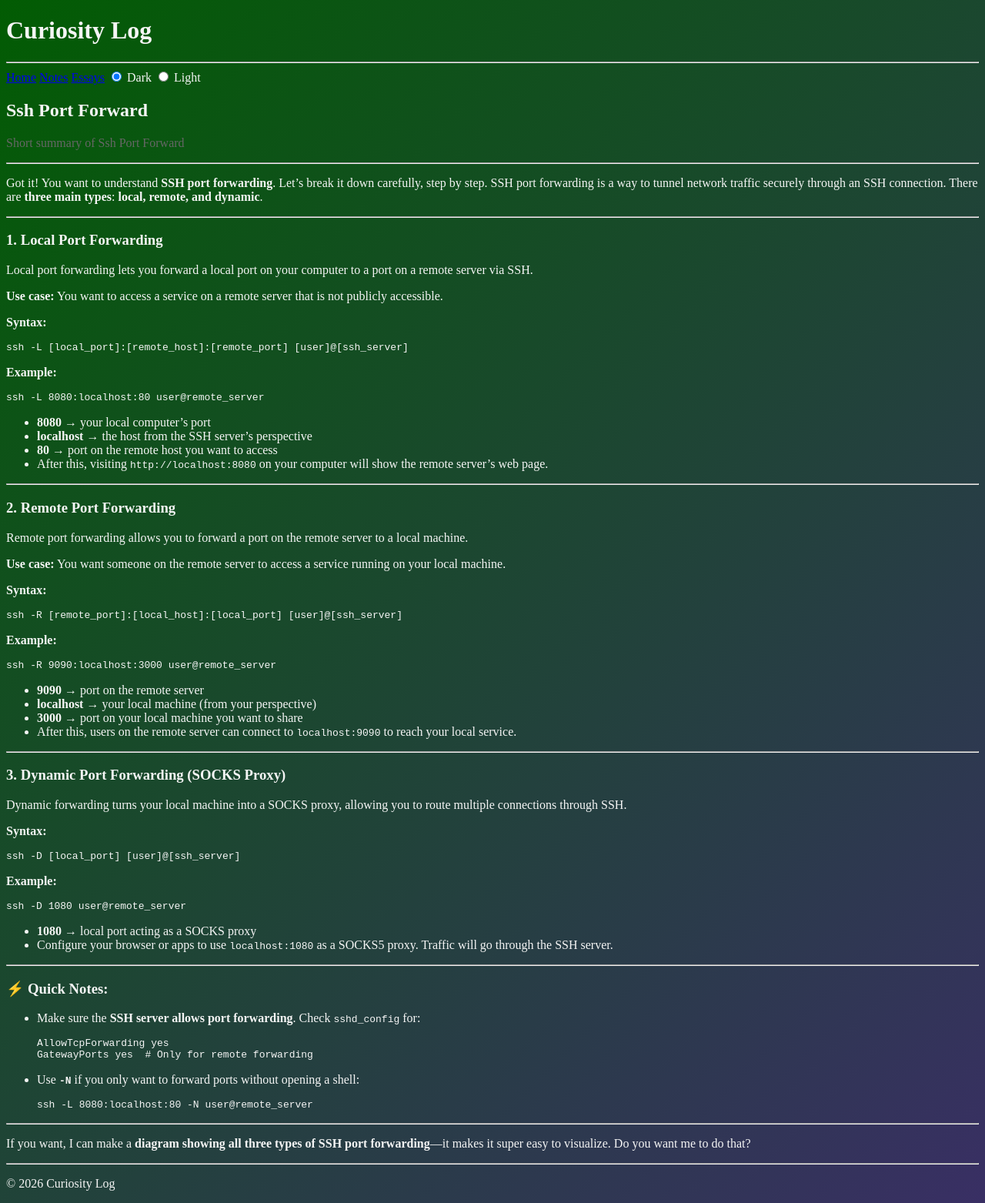
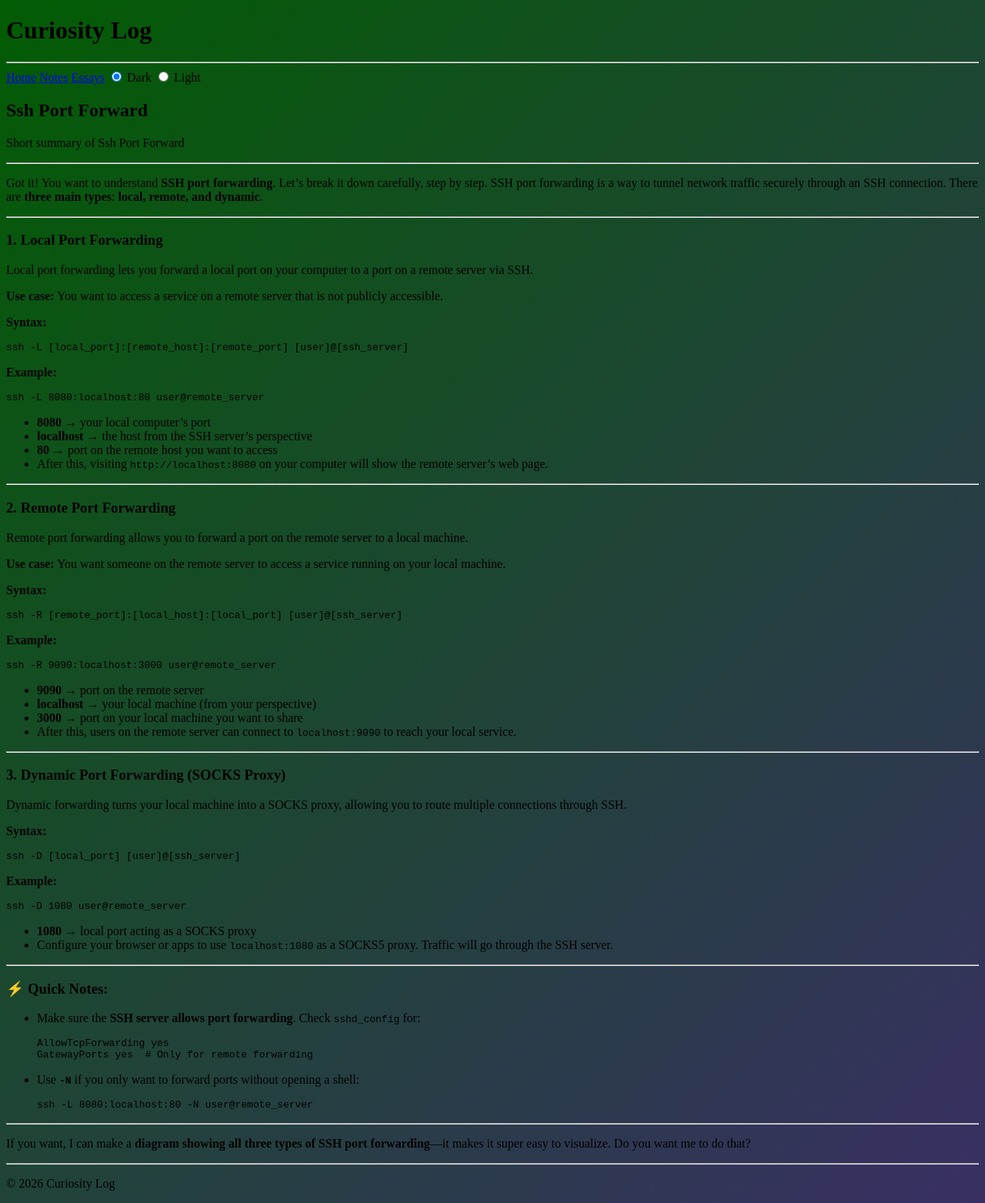
Before and after one commit to harshvermac5/curiosity, a Jekyll site: the page built from _notes/ssh-port-forward.md, in a window 1280 px wide. Shown: the whole page at 77% size. Built offline with Jekyll 4.4.1, drawn with Linux system fonts in a browser that asks for light colours.

Commit message:
fixing css and js

```diff
--- a/_layouts/default.html
+++ b/_layouts/default.html
@@ -11,18 +11,15 @@
   <header>
     <h1>{{ site.title }}</h1>
     <hr>
-      <nav>
+  <nav class="nav-bar">
     <a href="{{ site.baseurl }}/">Home</a>
     <a href="{{ site.baseurl }}/notes">Notes</a>
     <a href="{{ site.baseurl }}/essays">Essays</a>
     <label>
-			<input type="radio" name="themeMode" value="dark">
-			Dark
+      <input type="radio" name="themeMode" value="dark" checked> Dark
     </label>
-
     <label>
-			<input type="radio" name="themeMode" value="light">
-			Light
+      <input type="radio" name="themeMode" value="light"> Light
     </label>
   </nav>
 
--- a/_layouts/essay.html
+++ b/_layouts/essay.html
@@ -3,7 +3,7 @@ layout: default
 ---
 <article>
   <h1>{{ page.title }}</h1>
-  <p style="color: #666;">{{ page.description }}</p>
+  <p>{{ page.description }}</p>
   <hr>
   {{ content }}
 </article>
--- a/_layouts/note.html
+++ b/_layouts/note.html
@@ -3,7 +3,7 @@ layout: default
 ---
 <article>
   <h1>{{ page.title }}</h1>
-  <p style="color: #666;">{{ page.description }}</p>
+  <p>{{ page.description }}</p>
   <hr>
   {{ content }}
 </article>
--- a/assets/js/main.js
+++ b/assets/js/main.js
@@ -83,12 +83,6 @@ function generateRandomGradient(mode = 'dark') {
     return `linear-gradient(135deg, ${color1}, ${color2})`;
 }
 
-// ---------- Text Color ----------
-function applyTextColor(mode) {
-    document.body.style.color =
-        mode === 'light' ? '#111' : '#f5f5f5';
-}
-
 // ---------- Radio Logic ----------
 const radios = document.querySelectorAll('input[name="themeMode"]');
 
```
Also changed, not shown: _notes/jekyll.md (+6 -0 lines). Lines whose indentation alone changed are shown as unchanged.
